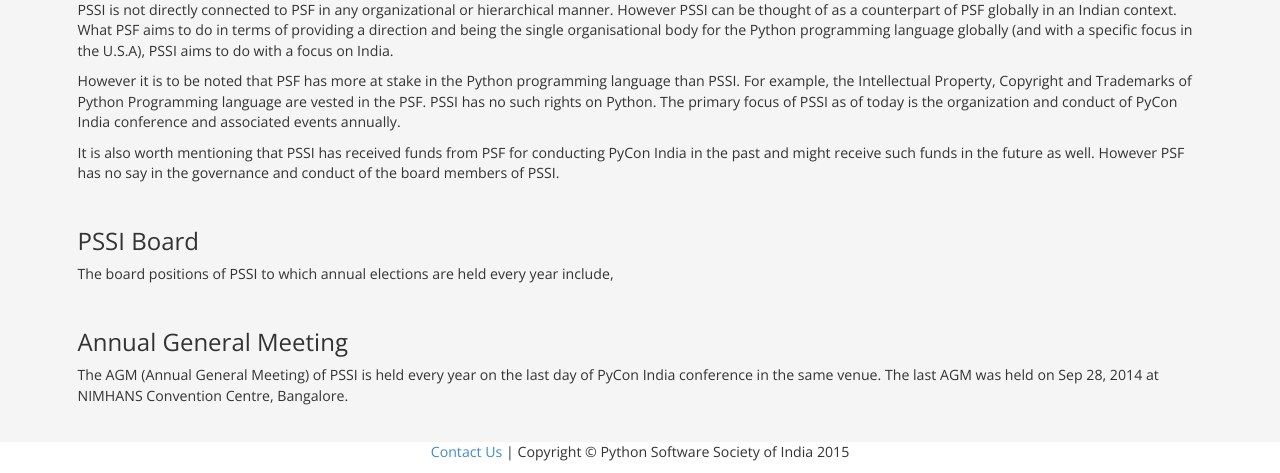
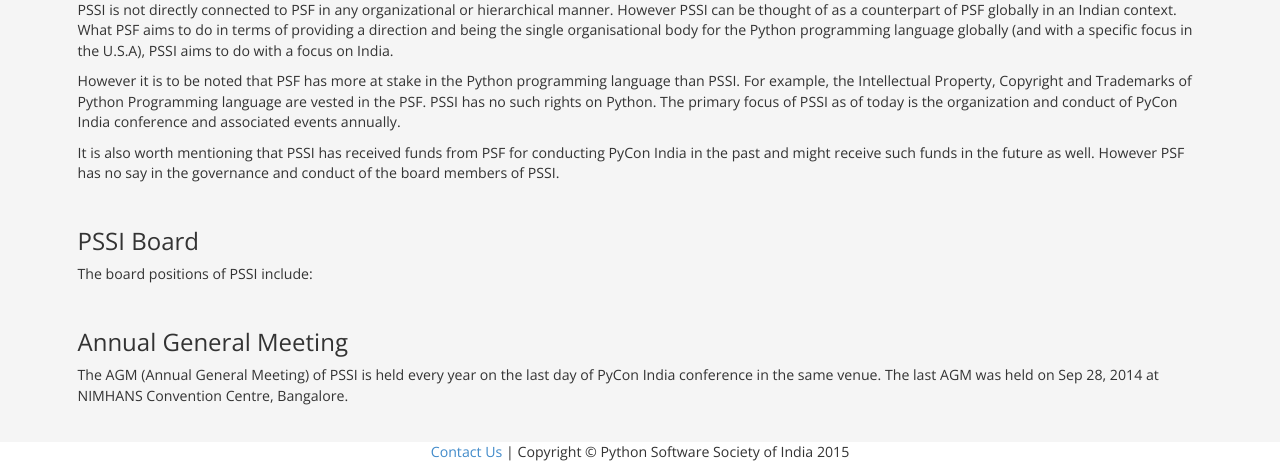
Before and after one commit to pythonindia/pssi.org.in, a Django app: page /about/ in a window 1280 px wide. Shown: the part 711-1184 px from the top of the page. Run offline with Django 3.2, Linux system fonts and the light colour scheme; some libraries are stand-ins or nearby versions.

Commit message:
Removes the bit about annual election in order to respect the new bye laws

```diff
--- a/templates/about.html
+++ b/templates/about.html
@@ -27,7 +27,7 @@
         <p>It is also worth mentioning that PSSI has received funds from PSF for conducting PyCon India in the past and might receive such funds in the future as well. However PSF has no say in the governance and conduct of the board members of PSSI.</p>
 
         <h3 class="push-1-top">PSSI Board</h3>
-        <p>The board positions of PSSI to which annual elections are held every year include,</p>
+        <p>The board positions of PSSI include:</p>
         <ol>
           {% for post in board_member %}
           <li>
```
